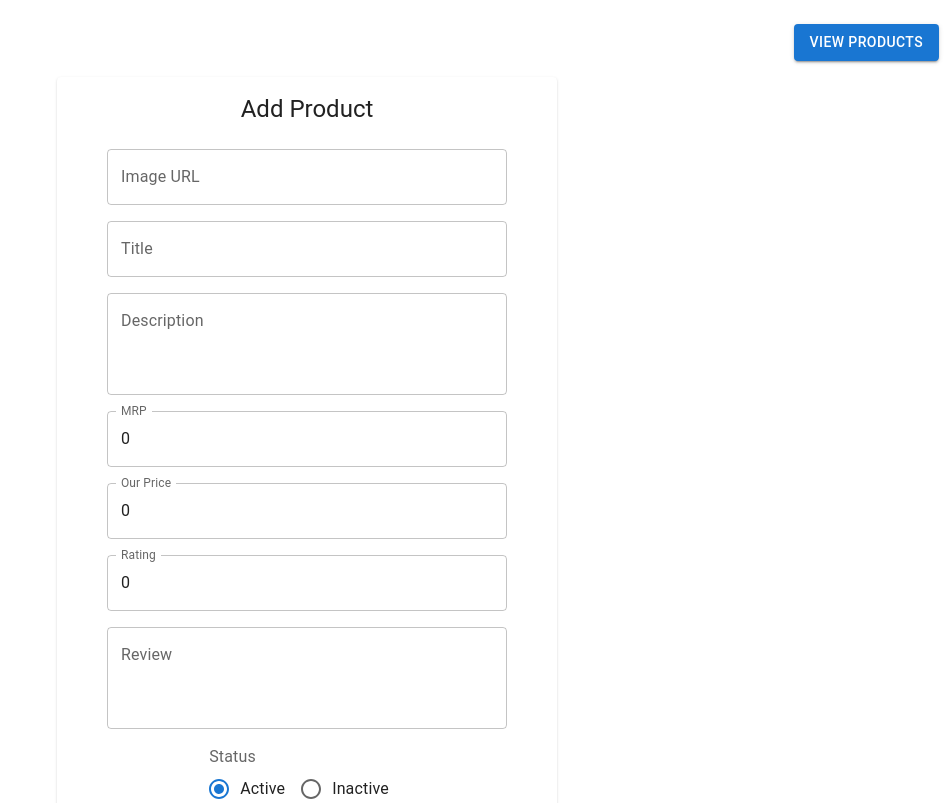
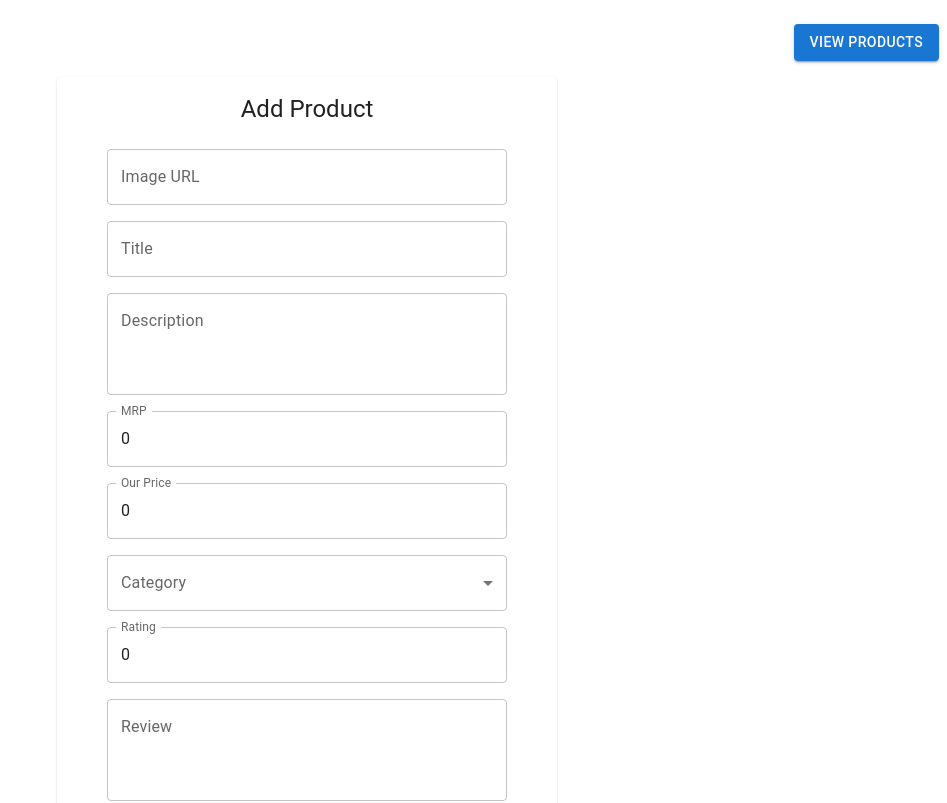
Before and after one commit to Dhanusree123/React-Hook-Forms, a React (Vite) app: page /product/add in a window 1280 px wide. Shown: the top 803 px of the page, without its empty margins (333-1280 px from the left). Built offline with nearby package versions, Linux system fonts and the light colour scheme.

Commit message:
upload of code

```diff
--- a/package.json
+++ b/package.json
@@ -16,6 +16,7 @@
     "@mui/icons-material": "^6.3.1",
     "@mui/material": "^6.3.1",
     "prop-types": "^15.8.1",
+    "query-string": "^9.1.1",
     "react": "^18.3.1",
     "react-dom": "^18.3.1",
     "react-hook-form": "^7.54.2",
--- a/src/Pages/AddProductPage.tsx
+++ b/src/Pages/AddProductPage.tsx
@@ -1,6 +1,5 @@
 import { zodResolver } from "@hookform/resolvers/zod";
 import {
-  Alert,
   Box,
   Button,
   Card,
@@ -12,40 +11,23 @@ import {
   Radio,
   RadioGroup,
   Stack,
-  TextField,
   Typography,
 } from "@mui/material";
-import { useState } from "react";
 import { Controller, useForm } from "react-hook-form";
 import { useNavigate } from "react-router-dom";
-import { IFormData, ProductField, schema } from "../components/AddProductsType";
+import { IFormData, NewProductSchema } from "../Types/Product";
+import AddProductTextField from "../components/AddProductTextField";
+import SelectControl from "../components/SelectField";
 
 const AddProductPage = () => {
-  const products: ProductField[] = [
-    { name: "image", label: "Image URL", type: "text" },
-    { name: "title", label: "Title", type: "text" },
-    {
-      name: "description",
-      label: "Description",
-      type: "text",
-      multiline: true,
-      rows: 3,
-    },
-    { name: "mrp", label: "MRP", type: "number" },
-    { name: "ourprice", label: "Our Price", type: "number" },
-    { name: "rating", label: "Rating", type: "number" },
-    { name: "review", label: "Review", type: "text", multiline: true, rows: 3 },
-  ];
-
   const navigate = useNavigate();
-  const [alertMessage, setAlertMessage] = useState<string>("");
 
   const {
     control,
     handleSubmit,
     formState: { errors },
   } = useForm<IFormData>({
-    resolver: zodResolver(schema),
+    resolver: zodResolver(NewProductSchema),
     defaultValues: {
       image: "",
       title: "",
@@ -58,19 +40,13 @@ const AddProductPage = () => {
     },
   });
 
-  const generateUniqueId = (): number => {
-    const lastId = localStorage.getItem("lastId");
-    const newId = lastId ? Number(lastId) + 1 : 1;
-    localStorage.setItem("lastId", newId.toString());
-    return newId;
-  };
-
   const onSubmit = (data: IFormData) => {
-    const newProduct = { ...data, id: generateUniqueId() };
-    const existingProducts = JSON.parse(localStorage.getItem("products") ?? "");
+    const newProduct = { ...data, id: crypto.randomUUID() };
+    const existingProducts = JSON.parse(
+      localStorage.getItem("products") ?? "[]"
+    );
     existingProducts.push(newProduct);
     localStorage.setItem("products", JSON.stringify(existingProducts));
-    setAlertMessage("Product Added Successfully");
     navigate("/");
   };
 
@@ -95,7 +71,6 @@ const AddProductPage = () => {
               <Typography variant="h5" gutterBottom>
                 Add Product
               </Typography>
-              {alertMessage && <Alert severity="success">{alertMessage}</Alert>}
               <Grid2
                 component="form"
                 noValidate
@@ -107,30 +82,70 @@ const AddProductPage = () => {
                 alignItems="center"
                 spacing={2}
               >
-                {products.map((product, i) => (
-                  <Grid2 key={i}>
-                    <Controller
-                      name={product.name}
-                      control={control}
-                      render={({ field }) => (
-                        <TextField
-                          {...field}
-                          label={product.label}
-                          type={product.type}
-                          multiline
-                          rows={product.rows}
-                          error={Boolean(errors[product.name])}
-                          helperText={
-                            errors[product.name]
-                              ? errors[product.name]?.message
-                              : ""
-                          }
-                          sx={{ width: { xs: 300, sm: 400 } }}
-                        />
-                      )}
-                    />
-                  </Grid2>
-                ))}
+                <AddProductTextField
+                  name="image"
+                  label="Image URL"
+                  type="text"
+                  control={control}
+                  errors={errors}
+                />
+                <AddProductTextField
+                  name="title"
+                  label="Title"
+                  type="text"
+                  control={control}
+                  errors={errors}
+                />
+                <AddProductTextField
+                  name="description"
+                  label="Description"
+                  type="text"
+                  multiline={true}
+                  rows={3}
+                  control={control}
+                  errors={errors}
+                />
+                <AddProductTextField
+                  name="mrp"
+                  label="MRP"
+                  type="number"
+                  control={control}
+                  errors={errors}
+                />
+                <AddProductTextField
+                  name="ourprice"
+                  label="Our Price"
+                  type="number"
+                  control={control}
+                  errors={errors}
+                />
+                <SelectControl
+                  control={control}
+                  name="selectfield"
+                  label="Category"
+                  options={[
+                    { value: "furniture", label: "Furniture" },
+                    { value: "fashion", label: "Fashion" },
+                    { value: "electronics", label: "Electronics" },
+                  ]}
+                  errors={errors}
+                />
+                <AddProductTextField
+                  name="rating"
+                  label="Rating"
+                  type="number"
+                  control={control}
+                  errors={errors}
+                />
+                <AddProductTextField
+                  name="review"
+                  label="Review"
+                  type="text"
+                  multiline={true}
+                  rows={3}
+                  control={control}
+                  errors={errors}
+                />
                 <Grid2 container justifyContent="flex-start">
                   <FormControl
                     component="fieldset"
--- a/src/Pages/ProductDetailsPage.tsx
+++ b/src/Pages/ProductDetailsPage.tsx
@@ -9,16 +9,14 @@ import {
   Stack,
   Grid2,
 } from "@mui/material";
-import { Product } from "../components/AddProductsType";
+import { IFormData } from "../Types/Product";
 
 const ProductDetailsPage = () => {
   const navigate = useNavigate();
   const { id } = useParams<{ id: string }>();
 
   const products = JSON.parse(localStorage.getItem("products") ?? "");
-  const product = products.find(
-    (product: Product) => product.id === Number(id)
-  );
+  const product = products.find((product: IFormData) => product.id === id);
 
   return (
     <Grid2
--- a/src/Pages/ProductsPage.tsx
+++ b/src/Pages/ProductsPage.tsx
@@ -6,27 +6,32 @@ import {
   CardMedia,
   Rating,
   Stack,
+  TextField,
   Typography,
 } from "@mui/material";
-import { useEffect, useState } from "react";
-import { useNavigate } from "react-router-dom";
-import { Product } from "../components/AddProductsType";
+import { useCallback, useEffect, useState } from "react";
+import { useLocation, useNavigate } from "react-router-dom";
+import queryString from "query-string";
+import { IFormData } from "../Types/Product";
 
 const ProductsPage = () => {
-  const [products, setProducts] = useState<Product[]>([]);
+  const [products, setProducts] = useState<IFormData[]>([]);
+  const [searchQuery, setSearchQuery] = useState("");
   const navigate = useNavigate();
+  const location = useLocation();
 
-  const handleDelete = (id: number) => {
+  const handleDelete = (id: string) => {
     const updatedProducts = products.filter((product) => product.id !== id);
-    const resequencedProducts = updatedProducts.map((product, index) => ({
-      ...product,
-      id: index + 1,
-    }));
-    const lastId = resequencedProducts.length;
-    localStorage.setItem("lastId", lastId.toString());
-    setProducts(resequencedProducts);
-    localStorage.setItem("products", JSON.stringify(resequencedProducts));
+    setProducts(updatedProducts);
+    localStorage.setItem("products", JSON.stringify(updatedProducts));
   };
+
+  const locationSearch = useCallback(() => {
+    const parsed = queryString.parse(location.search);
+    if (parsed.search) {
+      setSearchQuery(parsed.search as string);
+    }
+  }, [location.search]);
 
   useEffect(() => {
     const storedProductData = localStorage.getItem("products");
@@ -34,6 +39,19 @@ const ProductsPage = () => {
       setProducts(JSON.parse(storedProductData));
     }
   }, []);
+
+  useEffect(() => {
+    locationSearch();
+  }, [locationSearch]);
+
+  const filteredProducts = products.filter((product) =>
+    product.title.toLowerCase().includes(searchQuery.toLowerCase())
+  );
+
+  const handleSearchChange = (e: React.ChangeEvent<HTMLInputElement>) => {
+    setSearchQuery(e.target.value);
+    navigate(`?search=${e.target.value}`);
+  };
 
   return (
     <Stack>
@@ -46,7 +64,17 @@ const ProductsPage = () => {
         <Typography variant="h5" gutterBottom>
           Products
         </Typography>
-        {products.map((product) => (
+        <Box>
+          <TextField
+            label="Search Products"
+            variant="outlined"
+            margin="normal"
+            sx={{ width: { xs: 300, sm: 400 } }}
+            value={searchQuery}
+            onChange={handleSearchChange}
+          />
+        </Box>
+        {filteredProducts.map((product) => (
           <Card
             key={product.id}
             sx={{
--- /dev/null
+++ b/src/Types/Product.ts
@@ -0,0 +1,25 @@
+import { z } from "zod";
+
+export const ProductSchema = z
+  .object({
+    id: z.string(),
+    image: z.string().nonempty("Image is required.").url("Invalid url."),
+    title: z.string().min(16, "Should be at least 16 characters."),
+    description: z.string().min(30, "should be at least 30 characters."),
+    mrp: z.coerce.number().positive("MRP should be a positive number"),
+    ourprice: z.coerce.number().positive("OurPrice should be a positive number"),
+    status: z.enum(["active", "inactive"], {
+      errorMap: () => ({ message: "Status is required" }),
+    }),
+    rating: z.coerce.number().min(1).max(5),
+    review: z.string().optional(),
+    selectfield: z.string().nonempty("This field is required."),
+  })
+export const Schema = ProductSchema.refine((data) => data.ourprice < data.mrp, {
+    message: "OurPrice should be less than MRP",
+    path: ["ourprice"],
+  });
+
+export const NewProductSchema = ProductSchema.omit({id: true});
+
+export type IFormData = z.infer<typeof ProductSchema>;
--- /dev/null
+++ b/src/components/AddProductTextField.tsx
@@ -0,0 +1,46 @@
+import { Controller, Control, FieldErrors } from "react-hook-form";
+import { TextField } from "@mui/material";
+import { IFormData } from "../Types/Product";
+
+type AddProductTextFieldProps = {
+  name: keyof IFormData;
+  label: string;
+  type: "text" | "number" | "radio";
+  multiline?: boolean;
+  rows?: number;
+  control: Control<IFormData>;
+  errors: FieldErrors<IFormData>;
+};
+
+const AddProductTextField = ({
+  name,
+  label,
+  type,
+  multiline,
+  rows,
+  control,
+  errors,
+}: AddProductTextFieldProps) => {
+  return (
+    <>
+      <Controller
+        name={name}
+        control={control}
+        render={({ field }) => (
+          <TextField
+            {...field}
+            label={label}
+            type={type}
+            multiline={multiline}
+            rows={rows}
+            error={Boolean(errors[name])}
+            helperText={errors[name] ? errors[name]?.message : ""}
+            sx={{ width: { xs: 300, sm: 400 } }}
+          />
+        )}
+      />
+    </>
+  );
+};
+
+export default AddProductTextField;
--- a/src/components/AddProductsType.tsx
+++ /dev/null
@@ -1,47 +0,0 @@
-import { z } from "zod";
-
-export type ProductField = {
-  name: keyof IFormData;
-  label: string;
-  type: "text" | "number" | "radio";
-  multiline?: boolean;
-  rows?: number;
-};
-
-export type Product = {
-  id: number;
-  image: string;
-  title: string;
-  description: string;
-  mrp: number;
-  ourprice: number;
-  rating: number;
-  status: "active" | "inactive";
-  reviews?: string[];
-};
-
-export const schema = z
-  .object({
-    image: z.string().nonempty("Image is required.").url("Invalid url."),
-    title: z.string().min(16, "Should be at least 16 characters."),
-    description: z.string().min(30, "should be at least 30 characters."),
-    mrp: z.preprocess(
-      (val) => Number(val),
-      z.number().positive("MRP should be a positive number")
-    ),
-    ourprice: z.preprocess(
-      (val) => Number(val),
-      z.number().positive("OurPrice should be a positive number")
-    ),
-    status: z.enum(["active", "inactive"], {
-      errorMap: () => ({ message: "Status is required" }),
-    }),
-    rating: z.preprocess((val) => Number(val), z.number().min(1).max(5)),
-    review: z.string().optional(),
-  })
-  .refine((data) => data.ourprice < data.mrp, {
-    message: "OurPrice should be less than MRP",
-    path: ["ourprice"],
-  });
-
-export type IFormData = z.infer<typeof schema>;
--- /dev/null
+++ b/src/components/SelectField.tsx
@@ -0,0 +1,61 @@
+import { Control, Controller, FieldErrors } from "react-hook-form";
+import Select from "@mui/material/Select";
+import MenuItem from "@mui/material/MenuItem";
+import InputLabel from "@mui/material/InputLabel";
+import FormControl from "@mui/material/FormControl";
+import { IFormData } from "../Types/Product";
+import { Box } from "@mui/material";
+
+type SelectControlProps = {
+  name: keyof IFormData;
+  label: string;
+  options: { value: string; label: string }[];
+  defaultValue?: string;
+  control: Control<IFormData>;
+  errors: FieldErrors<IFormData>;
+};
+
+const SelectControl = ({
+  control,
+  name,
+  label,
+  options,
+  errors,
+  defaultValue = "",
+}: SelectControlProps) => {
+  return (
+    <>
+      <FormControl
+        sx={{ width: { xs: 300, sm: 400 } }}
+        error={Boolean(errors.status)}
+      >
+        <InputLabel id={`${name}-label`}>{label}</InputLabel>
+        <Controller
+          name={name}
+          control={control}
+          defaultValue={defaultValue}
+          render={({ field }) => (
+            <Select
+              labelId={`${name}-label`}
+              id={name}
+              label={label}
+              {...field}
+            >
+              {options.map((option) => (
+                <MenuItem key={option.value} value={option.value}>
+                  {option.label}
+                </MenuItem>
+              ))}
+            </Select>
+          )}
+        />
+        {errors.selectfield && (
+          <Box color="error.main" mt={1}>
+            {errors.selectfield.message}
+          </Box>
+        )}
+      </FormControl>
+    </>
+  );
+};
+export default SelectControl;
```
Also changed, not shown: 1 other file (tests, documents, lock files or other folders).
